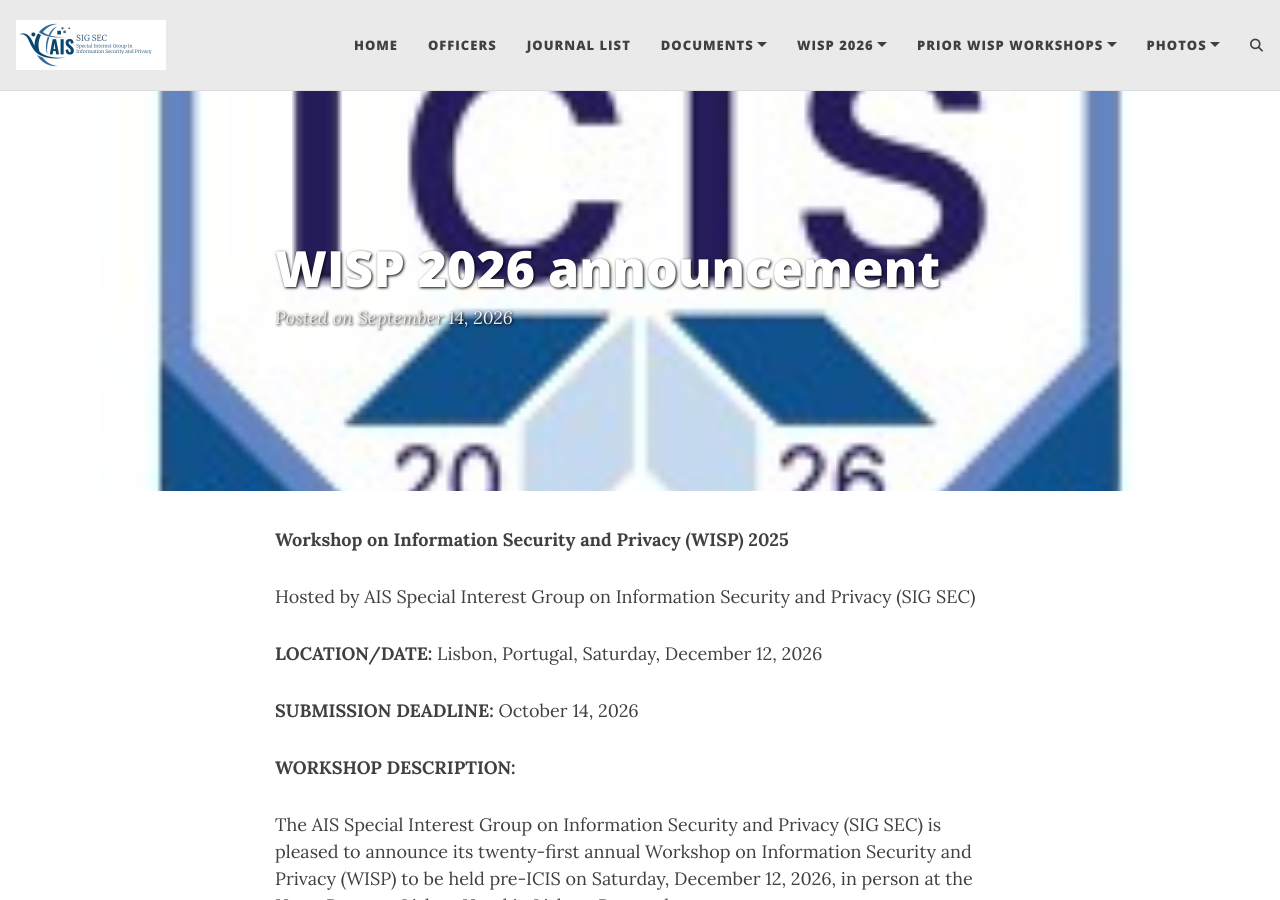
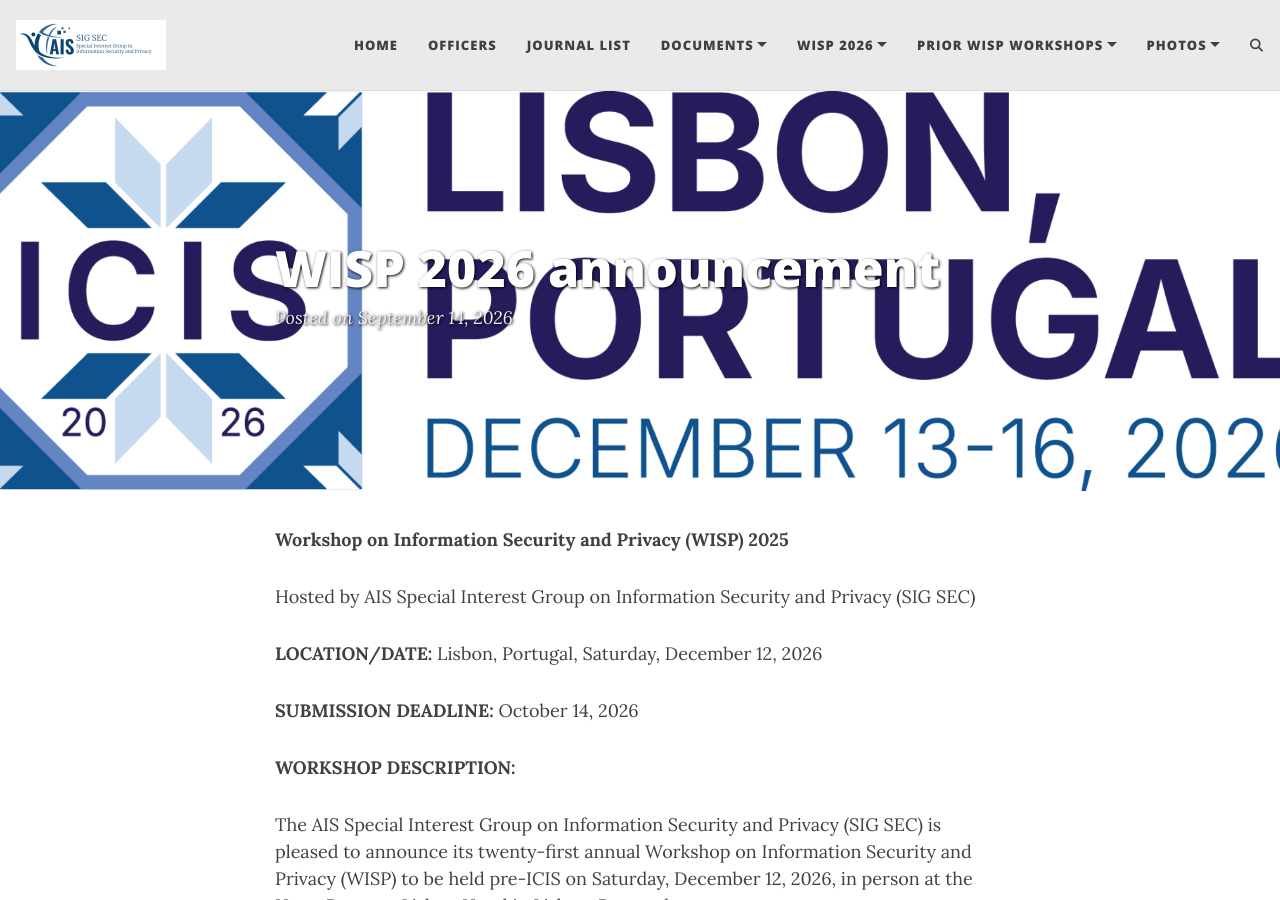
Before and after one commit to ais-sigsec/ais-sigsec.github.io, a Jekyll site: the page built from _posts/2026-09-14-wisp-2026.md, in a window 1280 px wide and 900 px high. Built offline with Jekyll 4.4.1, drawn with Linux system fonts in a browser that asks for light colours; comment, search, counter and statistics services are not loaded.

Commit message:
Revert ICIS logo on WISP 2026 announcement

```diff
--- a/_posts/2026-09-14-wisp-2026.md
+++ b/_posts/2026-09-14-wisp-2026.md
@@ -1,7 +1,7 @@
 ---
 layout: post
 title: WISP 2026 announcement
-cover-img: /assets/img/icis-2026-logo-1.jpg
+cover-img: /assets/img/icis-2026-logo-2.png
 ---
 
 **Workshop on Information Security and Privacy (WISP) 2025**
```
